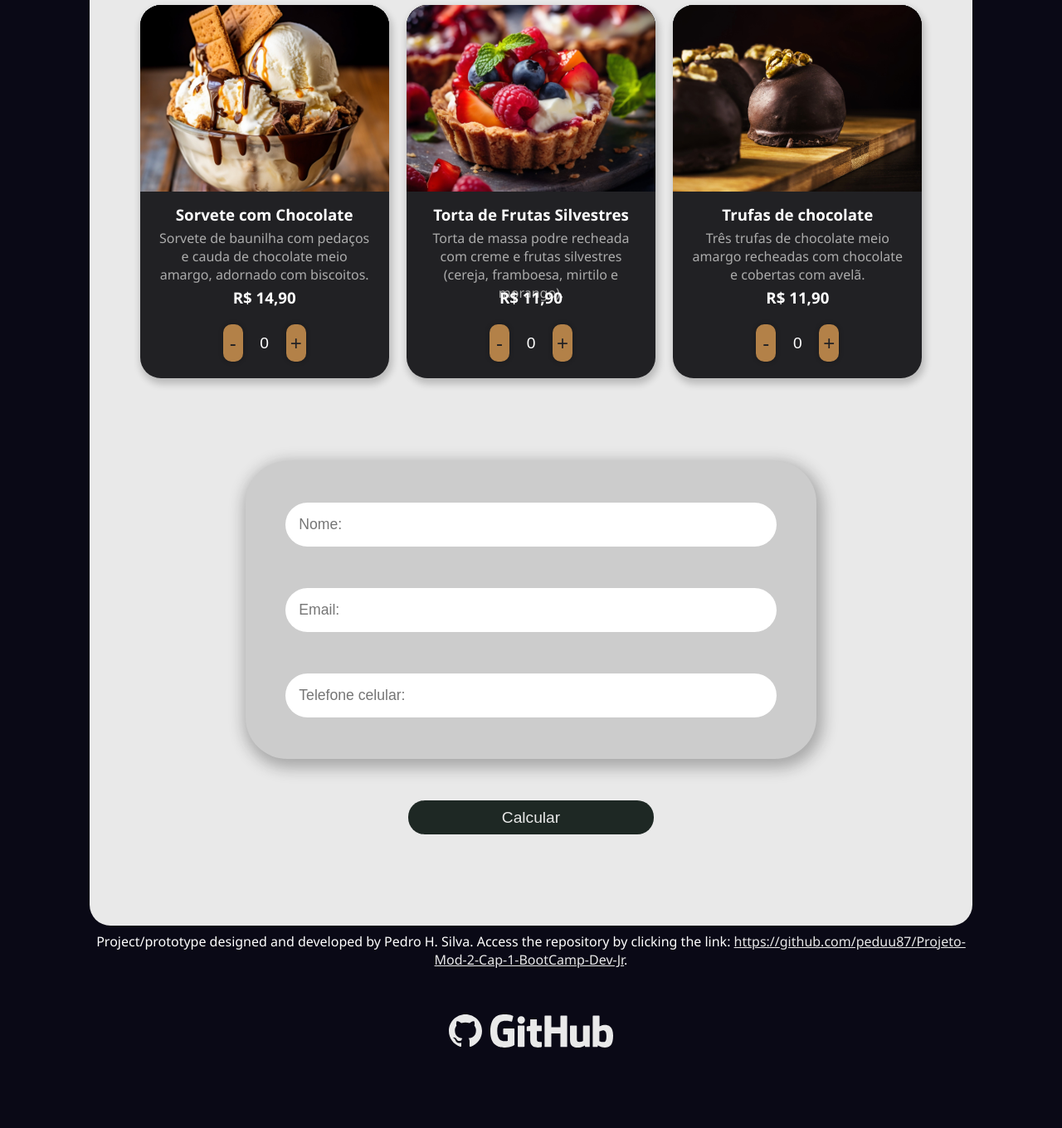
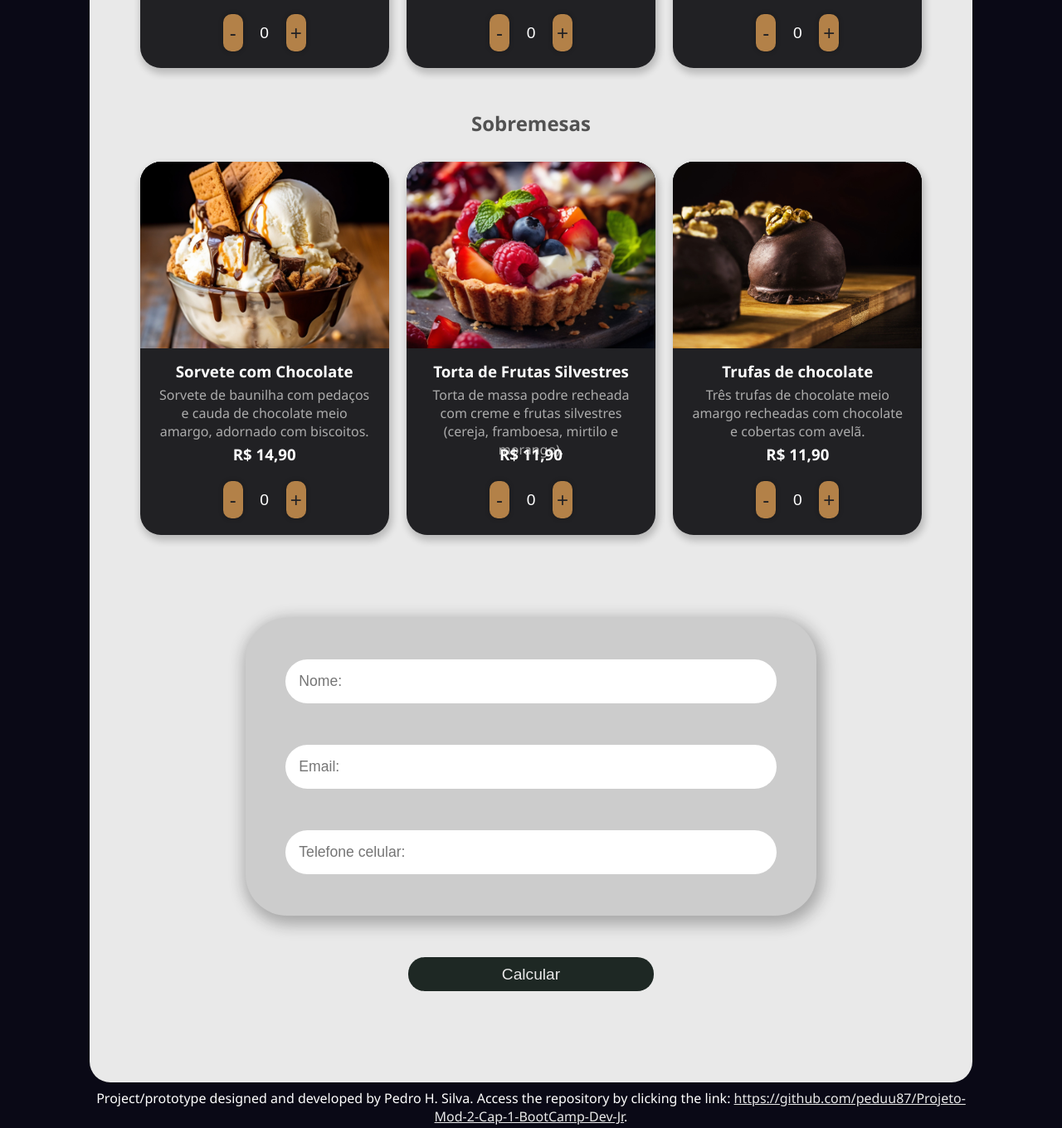
Before and after one commit to peduu87/Projeto-Cap-3-BootCamp-Dev-Jr, a plain HTML site: page index.html in a window 1280 px wide. Shown: the part 1427-2787 px from the top of the page at 83% size. Drawn offline with Linux system fonts and the light colour scheme.

Commit message:
closes #10 - responsiveness fixed for big screens

```diff
--- a/index.html
+++ b/index.html
@@ -1,27 +1,34 @@
 <!DOCTYPE html>
 <html lang="pt-BR">
+
 <head>
     <meta charset="UTF-8">
     <meta name="viewport" content="width=device-width, initial-scale=1.0">
     <title>BootCamp Restaurant Menu</title>
     <link rel="stylesheet" href="style.css">
 </head>
+
 <body>
 
     <div class="header">
-        <img src="images\other_images\lunch_dining_40dp_FFFFFF_FILL0_wght500_GRAD0_opsz40.svg" style="position: relative; top: 25px; margin-top: -25px;">
+        <img src="images\other_images\lunch_dining_40dp_FFFFFF_FILL0_wght500_GRAD0_opsz40.svg"
+            style="position: relative; top: 25px; margin-top: -25px;">
         <h1>Pedro's</h1>
         <h3>Burger Shop</h3>
     </div>
 
     <div class="product-display">
-        <div style="align-items: center; align-content: center; justify-content: center; justify-items: center; text-align: center;">
-            <img src="images\other_images\menu_book_40dp_212124_FILL0_wght500_GRAD0_opsz40.svg" style="margin-bottom: -10px;">
+        <div
+            style="align-items: center; align-content: center; justify-content: center; justify-items: center; text-align: center;">
+            <img src="images\other_images\menu_book_40dp_212124_FILL0_wght500_GRAD0_opsz40.svg"
+                style="margin-bottom: -10px;">
             <h2>MENU</h2>
         </div>
 
         <!-- #region PRINCIPAIS -->
-
+        <div class="row-title">
+            <h2>Principais</h2>
+        </div>
         <div class="product-row">
             <div class="product-card">
                 <div class="plate-photo">
@@ -78,7 +85,9 @@
         <!-- #endregion -->
 
         <!-- #region ACOMPANHAMENTOS -->
-
+        <div class="row-title">
+            <h2>Acompanhamentos</h2>
+        </div>
         <div class="product-row">
             <div class="product-card">
                 <div class="plate-photo">
@@ -135,11 +144,14 @@
         <!-- #endregion -->
 
         <!-- #region SOBREMESAS -->
-
+        <div class="row-title">
+            <h2>Sobremesas</h2>
+        </div>
         <div class="product-row">
             <div class="product-card">
                 <div class="plate-photo">
-                    <img src="images\plates\31-sorvete_com_chocolate.jpg" alt="A photo of the product" class="plate-image">
+                    <img src="images\plates\31-sorvete_com_chocolate.jpg" alt="A photo of the product"
+                        class="plate-image">
                 </div>
                 <h3>Sorvete com Chocolate</h3>
                 <div style="height: 60px;">
@@ -156,11 +168,13 @@
 
             <div class="product-card">
                 <div class="plate-photo">
-                    <img src="images\plates\32-torta_de_frutas_silvestres.jpg" alt="A photo of the product" class="plate-image">
+                    <img src="images\plates\32-torta_de_frutas_silvestres.jpg" alt="A photo of the product"
+                        class="plate-image">
                 </div>
                 <h3>Torta de Frutas Silvestres</h3>
                 <div style="height: 60px;">
-                    <p>Torta de massa podre recheada com creme e frutas silvestres (cereja, framboesa, mirtilo e morango).</p>
+                    <p>Torta de massa podre recheada com creme e frutas silvestres (cereja, framboesa, mirtilo e
+                        morango).</p>
                 </div>
                 <h3>R$ 11,90</h3>
                 <div class="quantity buttons_added">
@@ -173,7 +187,8 @@
 
             <div class="product-card">
                 <div class="plate-photo">
-                    <img src="images\plates\33-trufas_de_chocolate.jpg" alt="A photo of the product" class="plate-image">
+                    <img src="images\plates\33-trufas_de_chocolate.jpg" alt="A photo of the product"
+                        class="plate-image">
                 </div>
                 <h3>Trufas de chocolate</h3>
                 <div style="height: 60px;">
@@ -204,16 +219,19 @@
         <div>
             <button class="calc-button" onclick="calc()">Calcular</button>
         </div>
-        <div class="output" id="output">
-
-        </div>
+        <div class="output" id="output"></div>
     </div>
 
-    <p style="margin: 0.5rem; margin-bottom: 50px;">Project/prototype designed and developed by Pedro H. Silva. Access the repository by clicking the link: <a href="https://github.com/peduu87/Projeto-Mod-2-Cap-1-BootCamp-Dev-Jr" style="color: #e9e9e9;">https://github.com/peduu87/Projeto-Mod-2-Cap-1-BootCamp-Dev-Jr</a>.</p>
-    <a href="https://github.com/peduu87"><img src="images\other_images\github-icon-2.svg" alt="GitHub logo" style="margin: 5px; margin-bottom: 80px;"><img src="images\other_images\github-2.svg" style="margin: 5px; margin-bottom: 80px;"></a>
+    <p style="margin: 0.5rem; margin-bottom: 50px;">Project/prototype designed and developed by Pedro H. Silva. Access
+        the repository by clicking the link: <a href="https://github.com/peduu87/Projeto-Mod-2-Cap-1-BootCamp-Dev-Jr"
+            style="color: #e9e9e9;">https://github.com/peduu87/Projeto-Mod-2-Cap-1-BootCamp-Dev-Jr</a>.</p>
+    <a href="https://github.com/peduu87"><img src="images\other_images\github-icon-2.svg" alt="GitHub logo"
+            style="margin: 5px; margin-bottom: 45px;"><img src="images\other_images\github-2.svg"
+            style="margin: 5px; margin-bottom: 45px;"></a>
 
     <script src="jquery/jquery-3,6,0.min.js"></script>
     <script src="jquery/jquery.mask.min.js"></script>
     <script src="script.js"></script>
 </body>
+
 </html>
--- a/style.css
+++ b/style.css
@@ -10,6 +10,8 @@ body {
 .header {
     background-color: #1E2824;
     width: auto;
+    margin: auto;
+    max-width: 2000px;
     height: 250px;
     border-top-left-radius: 25px;
     border-top-right-radius: 25px;
@@ -84,11 +86,14 @@ body {
 
 .product-display {
     background-color: #e9e9e9;
+    max-width: 2000px;
+    margin: auto;
     padding: 50px;
     padding-top: 40px;
     display: flex;
     flex-direction: column;
-    row-gap: 100px;
+    row-gap: 90px;
+    box-sizing: border-box;
     h2 {
         margin: 0px;
         margin-bottom: -40px;
@@ -98,6 +103,13 @@ body {
         font-weight: 700;
         align-self: center;
     }
+}
+
+.row-title {
+    h2 {
+        color: #525252;
+    }
+    margin-bottom: -20px;
 }
 
 .product-row {
@@ -155,6 +167,8 @@ body {
 .order {
     background-color: #e9e9e9;
     color: #212124;
+    max-width: 2000px;
+    margin: auto;
     padding: 40px;
     padding-top: 50px;
     padding-bottom: 60px;
@@ -280,6 +294,14 @@ body {
         margin-top: 15px;
         border-top-left-radius: 25px;
         border-top-right-radius: 25px;
+        h2 {
+            margin-bottom: 20px;
+        }
+    }
+
+    .row-title {
+        margin-top: 20px;
+        margin-bottom: 5px;
     }
 
     .product-row {
```
